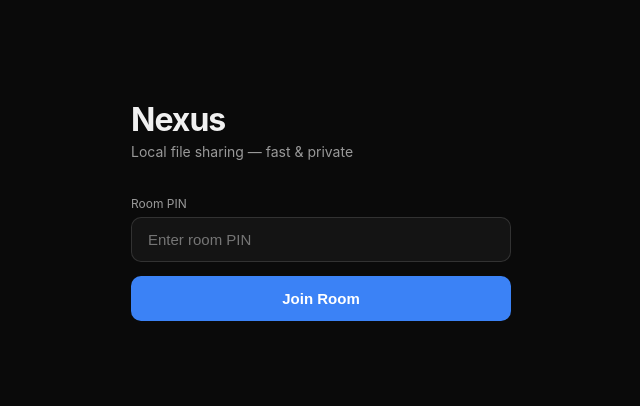
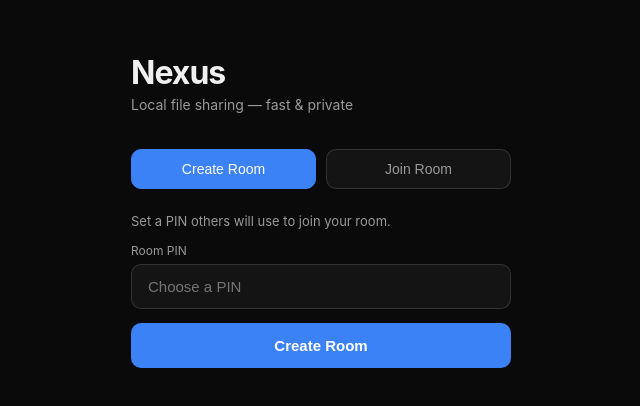
Before and after one commit to Mizox683/Nexus, a website: page client/public/index.html in a window 1280 px wide. Shown: the part 190-596 px from the top of the page, without its empty margins (319-959 px from the left). Drawn offline with nearby package versions, Linux system fonts and the light colour scheme.

Commit message:
Update index.html

```diff
--- a/client/public/index.html
+++ b/client/public/index.html
@@ -218,6 +218,14 @@
     .file-action-btn:hover { background: rgba(255,255,255,0.3); }
     .media-bubble.in .file-action-btn { background: var(--surface3); color: var(--text); }
     .media-bubble.in .file-action-btn:hover { background: var(--border2); }
+    .mode-btn {
+      flex: 1; padding: 11px; border-radius: var(--radius-sm);
+      border: 1px solid var(--border2); background: var(--surface);
+      color: var(--muted2); font-size: 14px; font-weight: 500; cursor: pointer;
+      transition: all 0.15s;
+    }
+    .mode-btn.active { background: var(--accent); border-color: var(--accent); color: white; }
+
     /* scrollbar */
     ::-webkit-scrollbar { width: 4px; }
     ::-webkit-scrollbar-track { background: transparent; }
@@ -231,10 +239,19 @@
   <div class="setup-box">
     <div class="setup-logo">Nexus</div>
     <div class="setup-tag">Local file sharing — fast &amp; private</div>
-    <label class="field-label">Room PIN</label>
-    <input id="room-pin" type="password" placeholder="Enter room PIN" autocomplete="off" />
+
+    <div id="mode-select" style="display:flex;gap:10px;margin-bottom:24px">
+      <button class="mode-btn active" id="btn-create" onclick="setMode('create')">Create Room</button>
+      <button class="mode-btn" id="btn-join" onclick="setMode('join')">Join Room</button>
+    </div>
+
+    <div id="create-hint" style="font-size:13px;color:var(--muted2);margin-bottom:14px">Set a PIN others will use to join your room.</div>
+    <div id="join-hint" style="font-size:13px;color:var(--muted2);margin-bottom:14px;display:none">Enter the PIN of an existing room.</div>
+
+    <label class="field-label" id="pin-label">Room PIN</label>
+    <input id="room-pin" type="password" placeholder="Choose a PIN" autocomplete="off" />
     <div id="pin-error" style="color:#ef4444;font-size:13px;margin-bottom:12px;display:none">Incorrect PIN. Try again.</div>
-    <button class="btn-primary" onclick="startNexus()">Join Room</button>
+    <button class="btn-primary" id="join-btn" onclick="startNexus()">Create Room</button>
   </div>
 </div>
 
@@ -343,6 +360,18 @@
   }
 
   loadConversations();
+
+  let currentMode = 'create';
+  function setMode(mode) {
+    currentMode = mode;
+    document.getElementById('btn-create').classList.toggle('active', mode === 'create');
+    document.getElementById('btn-join').classList.toggle('active', mode === 'join');
+    document.getElementById('create-hint').style.display = mode === 'create' ? 'block' : 'none';
+    document.getElementById('join-hint').style.display = mode === 'join' ? 'block' : 'none';
+    document.getElementById('room-pin').placeholder = mode === 'create' ? 'Choose a PIN' : 'Enter room PIN';
+    document.getElementById('join-btn').textContent = mode === 'create' ? 'Create Room' : 'Join Room';
+    document.getElementById('pin-error').style.display = 'none';
+  }
 
   function detectDevice() {
     const ua = navigator.userAgent;
```
